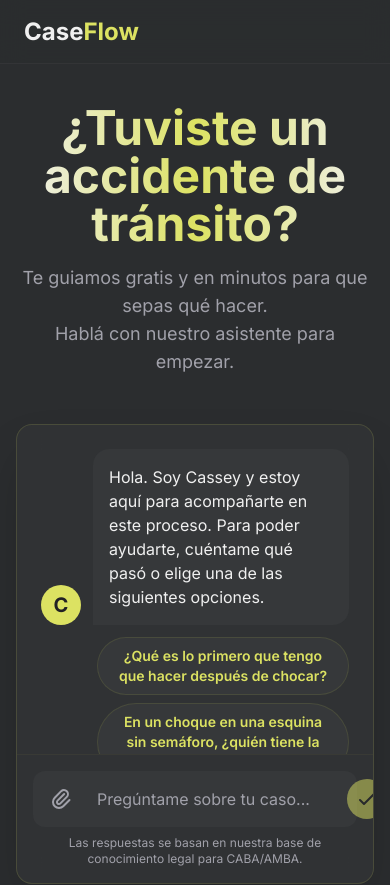
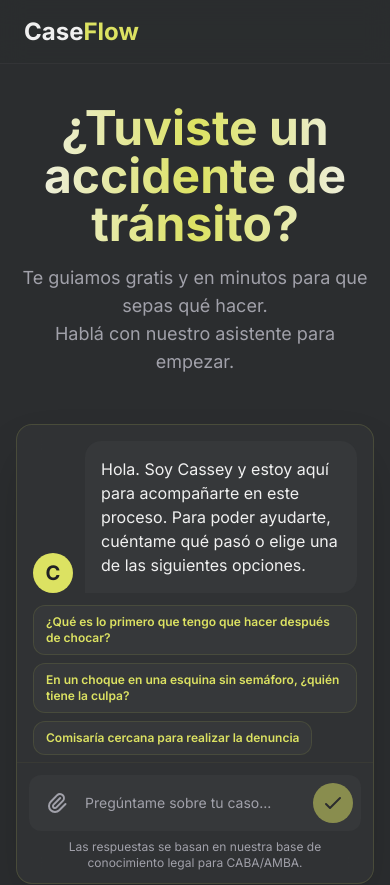
Before and after one commit to OctaSV/Landing-Page-CaseFlow-AI-Agent-, a React (Vite) app: page / in a window 390 px wide. Shown: the top 885 px of the page. Built offline with nearby package versions, Linux system fonts and the light colour scheme.

Commit message:
Refactor Chatbot component layout and styles

```diff
--- a/components/Chatbot.tsx
+++ b/components/Chatbot.tsx
@@ -260,7 +260,7 @@ export const Chatbot: React.FC<ChatbotProps> = ({
     };
 
     return (
-        <div className="bg-transparent w-full h-full flex flex-col font-sans relative">
+        <div className="bg-transparent w-full max-w-full h-full flex flex-col font-sans relative overflow-x-hidden">
              {showExpandButton && onExpand && (
                 <button
                     onClick={onExpand}
@@ -270,7 +270,7 @@ export const Chatbot: React.FC<ChatbotProps> = ({
                     <ExpandIcon />
                 </button>
             )}
-            <div ref={messagesContainerRef} className="flex-1 p-6 overflow-y-auto space-y-4">
+            <div ref={messagesContainerRef} className="flex-1 p-4 sm:p-6 overflow-y-auto overflow-x-hidden space-y-4">
                 {messages.map((msg) => (
                     <div key={msg.id}>
                         <div className={`flex items-end gap-3 ${msg.role === MessageRole.USER ? 'flex-row-reverse' : ''}`}>
@@ -302,12 +302,12 @@ export const Chatbot: React.FC<ChatbotProps> = ({
                             </div>
                         </div>
                         {msg.id === messages[messages.length - 1].id && msg.role === MessageRole.ASSISTANT && msg.quickReplies && msg.quickReplies.length > 0 && !isLoading && (
-                            <div className="flex flex-wrap gap-2 justify-start mt-3 ml-14">
+                            <div className="flex flex-wrap gap-2 justify-start mt-3 ml-0 sm:ml-14 max-w-full">
                                 {msg.quickReplies.map((reply, i) => (
                                     <button
                                         key={i}
                                         onClick={() => handleQuickReplyClick(reply)}
-                                        className="bg-card text-primary text-sm font-semibold py-2 px-4 rounded-full hover:bg-primary hover:text-primary-dark transition-colors border border-card-border/50"
+                                        className="bg-card text-primary text-xs sm:text-sm font-semibold py-2 px-3 sm:px-4 rounded-xl sm:rounded-full hover:bg-primary hover:text-primary-dark transition-colors border border-card-border/50 text-left max-w-full break-words"
                                     >
                                         {reply.title}
                                     </button>
@@ -333,9 +333,9 @@ export const Chatbot: React.FC<ChatbotProps> = ({
                 <div ref={messagesEndRef} />
             </div>
 
-            <div className="p-4 border-t border-card-border/20">
-                <div className="bg-card rounded-xl flex items-center p-2">
-                    <button onClick={() => fileInputRef.current?.click()} className="p-2 text-text-muted hover:text-text-main rounded-full transition-colors">
+            <div className="p-3 sm:p-4 border-t border-card-border/20">
+                <div className="bg-card rounded-xl flex items-center p-2 min-w-0">
+                    <button onClick={() => fileInputRef.current?.click()} className="p-2 text-text-muted hover:text-text-main rounded-full transition-colors flex-shrink-0">
                         <FileIcon/>
                     </button>
                     <input
@@ -351,10 +351,10 @@ export const Chatbot: React.FC<ChatbotProps> = ({
                         onChange={(e) => setInput(e.target.value)}
                         onKeyDown={(e) => e.key === 'Enter' && !isLoading && handleSendMessage(input)}
                         placeholder="Pregúntame sobre tu caso..."
-                        className="flex-1 bg-transparent px-4 text-text-main placeholder-text-muted focus:outline-none"
+                        className="flex-1 min-w-0 bg-transparent px-2 sm:px-4 text-sm sm:text-base text-text-main placeholder-text-muted focus:outline-none"
                         disabled={isLoading}
                     />
-                    <button onClick={() => handleSendMessage(input)} disabled={isLoading || !input.trim()} className="p-2 bg-primary text-primary-dark rounded-full disabled:opacity-50 transition-opacity">
+                    <button onClick={() => handleSendMessage(input)} disabled={isLoading || !input.trim()} className="p-2 bg-primary text-primary-dark rounded-full disabled:opacity-50 transition-opacity flex-shrink-0">
                         <SendIcon />
                     </button>
                 </div>
```
